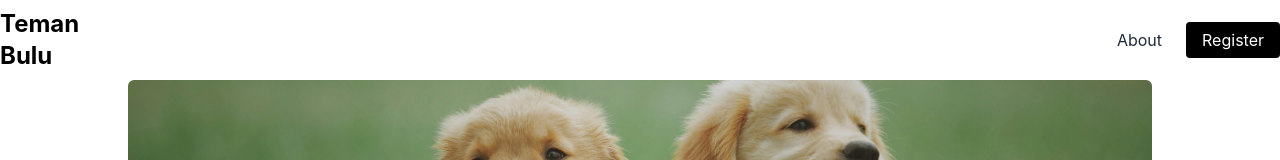
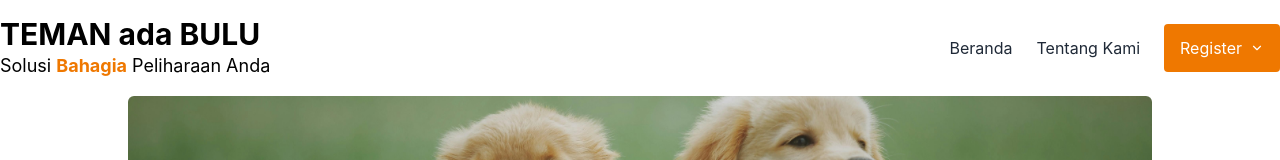
Before and after one commit to 12widasa/Teman-Bulu, a React (Vite) app in the folder teman-bulu-fe/: page /landingpage in a window 1280 px wide. Shown: the top 160 px of the page. Built offline with nearby package versions, Linux system fonts and the light colour scheme.

Commit message:
fixing header for login using dropdown

```diff
--- a/teman-bulu-fe/src/Component/Auth/Header.jsx
+++ b/teman-bulu-fe/src/Component/Auth/Header.jsx
@@ -1,33 +1,68 @@
+import { ChevronDown } from 'lucide-react';
 import React from 'react'
+import { useState } from 'react';
 import { Link, useLocation } from 'react-router-dom';
 
 export default function Header() {
-
   const location = useLocation();
   const currentPath = location.pathname;
-
+  const [isOpen, setIsOpen] = useState(false);
+  const toggleDropdown = () => {
+    setIsOpen(!isOpen);
+  };
   return (
     <div>
       {/* <!-- Header --> */}
       <header className="bg-white">
         <div className="container py-4 mx-auto w-full flex justify-between items-center">
           {/* <!-- Logo --> */}
-          <div className="w-48 h-12 pr-14 flex items-center justify-center">
+          <div className="w-full md:w-1/3 flex-col h-auto pr-4 flex overflow-hidden">
             {/* <!-- Placeholder for logo --> */}
-            <p className='text-2xl font-bold'>Teman Bulu</p>
+            <p className="text-2xl md:text-3xl font-bold break-words leading-tight">
+              TEMAN ada BULU
+            </p>
+            <p className="text-base md:text-lg break-words">
+              Solusi <span className="text-[#EF7800] font-bold">Bahagia</span> Peliharaan Anda
+            </p>
           </div>
 
+
           {/* <!-- Navigation --> */}
-          <nav className="flex items-center">
-            <ul className="flex space-x-6">
-              <li><a href="#" className="text-gray-800 hover:text-gray-600">About</a></li>
+          <nav className="flex">
+            <ul className="flex space-x-6 items-center">
+              <li className='items-center'><Link to="" className="text-gray-800 hover:text-gray-600">Beranda</Link></li>
+              <li className='items-center'><Link to="" className="text-gray-800 hover:text-gray-600">Tentang Kami</Link></li>
+              {/* <li className='items-center'><a href="#" className="text-gray-800 hover:text-gray-600">About</a></li> */}
               <li>
                 {currentPath === '/login' || currentPath === '/landingpage' ? (
-                  <Link to="/register" className="bg-black text-white px-4 py-2 rounded hover:bg-gray-800">
-                    Register
-                  </Link>
-                ) : currentPath === '/register' ? (
-                  <Link to="/login" className="bg-black text-white px-4 py-2 rounded hover:bg-gray-800">
+                  <div className="relative">
+                    <button
+                      onClick={toggleDropdown}
+                      className="bg-[#EF7800] text-white px-4 py-3 rounded flex items-center gap-2"
+                    >
+                      Register
+                      <ChevronDown size={14} />
+                    </button>
+
+                    {isOpen && (
+                      <div className="absolute mt-2 w-40 bg-white rounded shadow-lg z-10 border border-gray-200">
+                        <Link
+                          to="/register-buyer"
+                          className="block w-full text-left px-4 py-2 text-gray-800 hover:bg-gray-100 hover:text-[#EF7800]"
+                        >
+                          Buyer
+                        </Link>
+                        <Link
+                          to="/register-seller"
+                          className="block w-full text-left px-4 py-2 text-gray-800 hover:bg-gray-100 hover:text-[#EF7800]"
+                        >
+                          Seller
+                        </Link>
+                      </div>
+                    )}
+                  </div>
+                ) : currentPath === '/register-buyer' || currentPath === '/register-seller' ? (
+                  <Link to="/login" className="bg-[#EF7800] text-white px-4 py-3 rounded">
                     Login
                   </Link>
                 ) : null}
```
